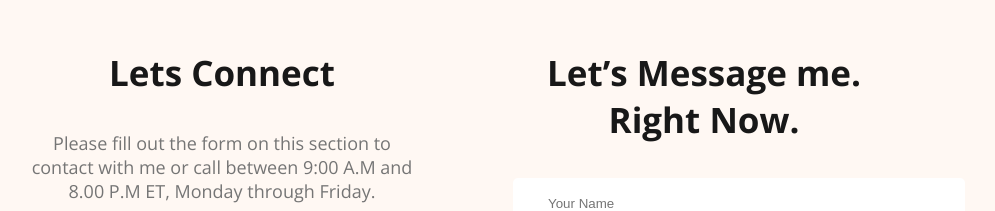
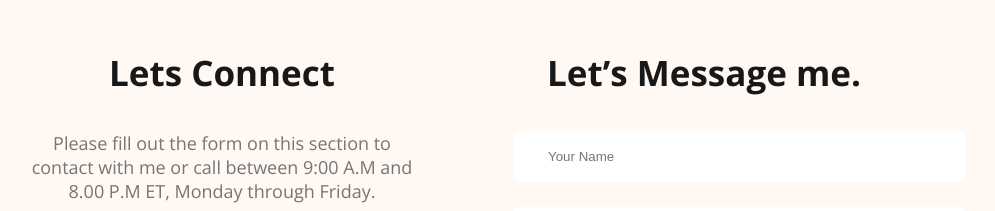
Before and after one commit to shoumikahmed/webdeveloper-portfolio, a plain HTML site: page index.html in a window 1280 px wide. Shown: the part 3391-3602 px from the top of the page, without its empty margins (177-1172 px from the left). Drawn offline with nearby package versions, Linux system fonts and the light colour scheme.

Commit message:
completed

```diff
--- a/index.html
+++ b/index.html
@@ -180,7 +180,7 @@
             </div>
         </div>
         <div class="footer-column">
-            <h3 class="section-title">Let’s Message me. Right Now.</h3>
+            <h3 class="section-title">Let’s Message me.</h3>
             <form class="contact" action="">
                 <input type="text" placeholder="Your Name">
                 <input type="email" name="" placeholder="Your Email" id="">
```
